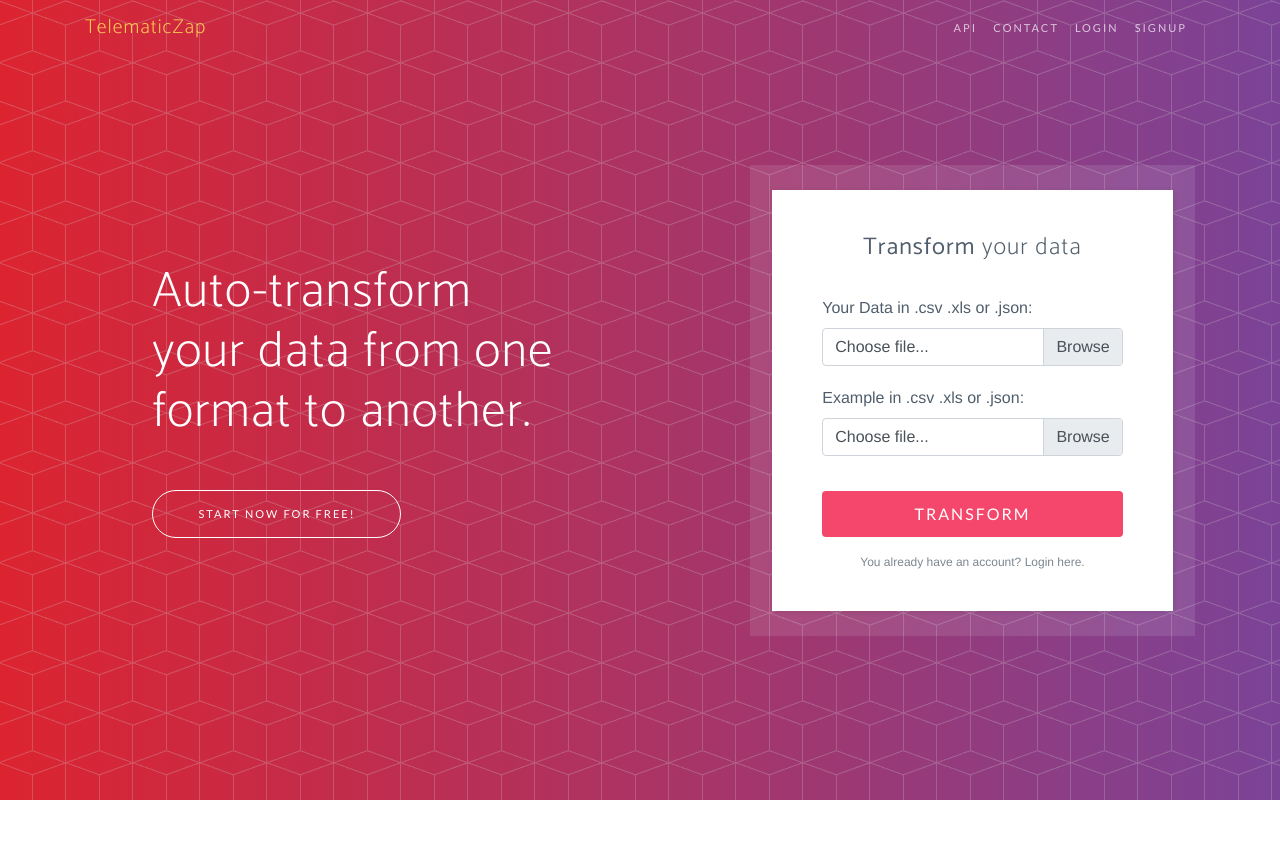
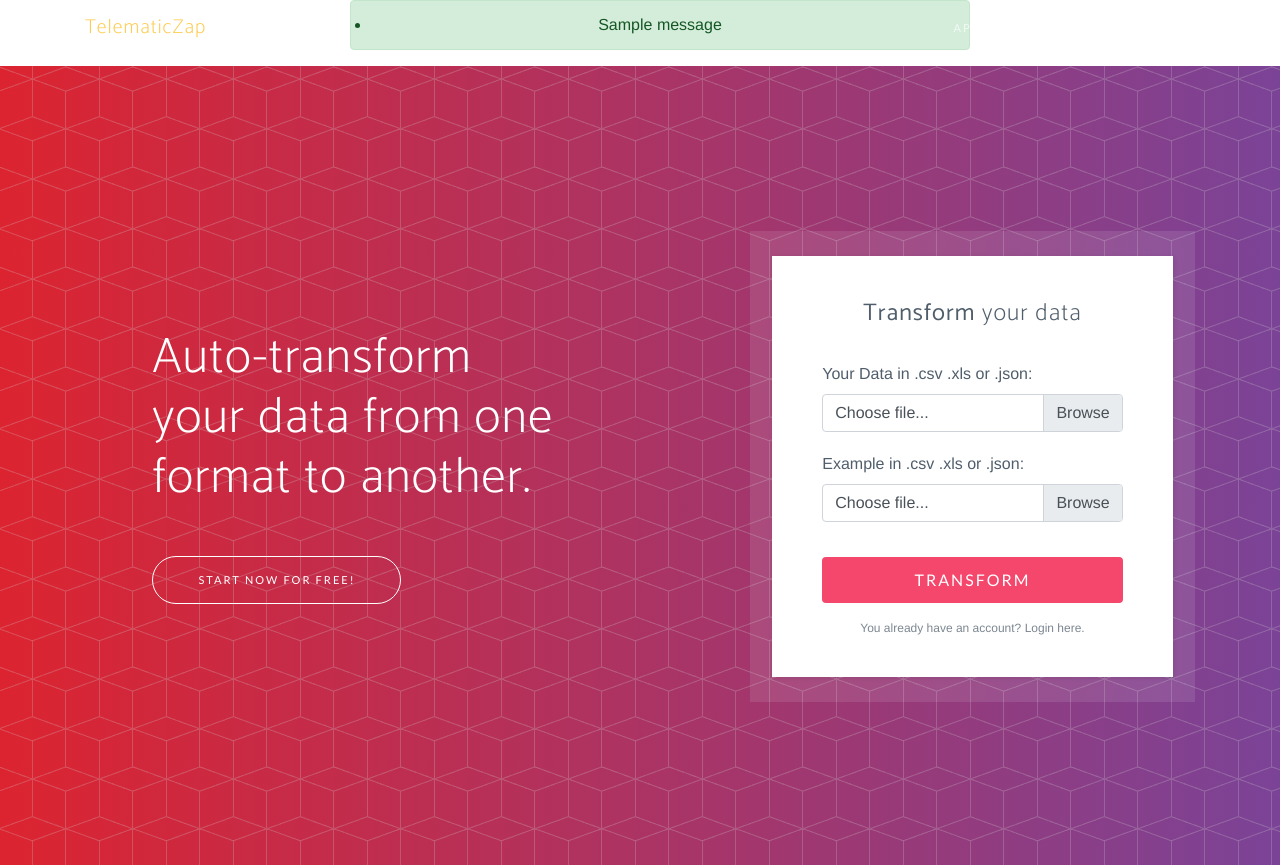
Before and after one commit to iotlabsltd/telematiczap, a Django app: page / in a window 1280 px wide. Shown: the top 865 px of the page. Run offline with Django 3.2, Linux system fonts and the light colour scheme; tables that the repository leaves empty hold one stand-in row (values such as "Sample post"); one stand-in notice (Sample message) is shown; some libraries are stand-ins or nearby versions; some web fonts are replaced.

Commit message:
Add messages to be displayed on /

```diff
--- a/templates/home.html
+++ b/templates/home.html
@@ -1,4 +1,14 @@
 {% load static %}
+
+{% if messages %}
+<ul>
+    {% for message in messages %}
+    <div class="alert alert-success col-lg-6 col-sm-12 col-xs-12 text-center mx-auto" role="alert">
+        <li class="{{ message.tags }}">{{ message }}</li>
+    </div>
+    {% endfor %}
+</ul>
+{% endif %}
 
 <header class="masthead"
     style="background:url('{% static 'img/bg-pattern.png' %}'), linear-gradient(to left, #7b4397, #dc2430);height:100%;">
```
